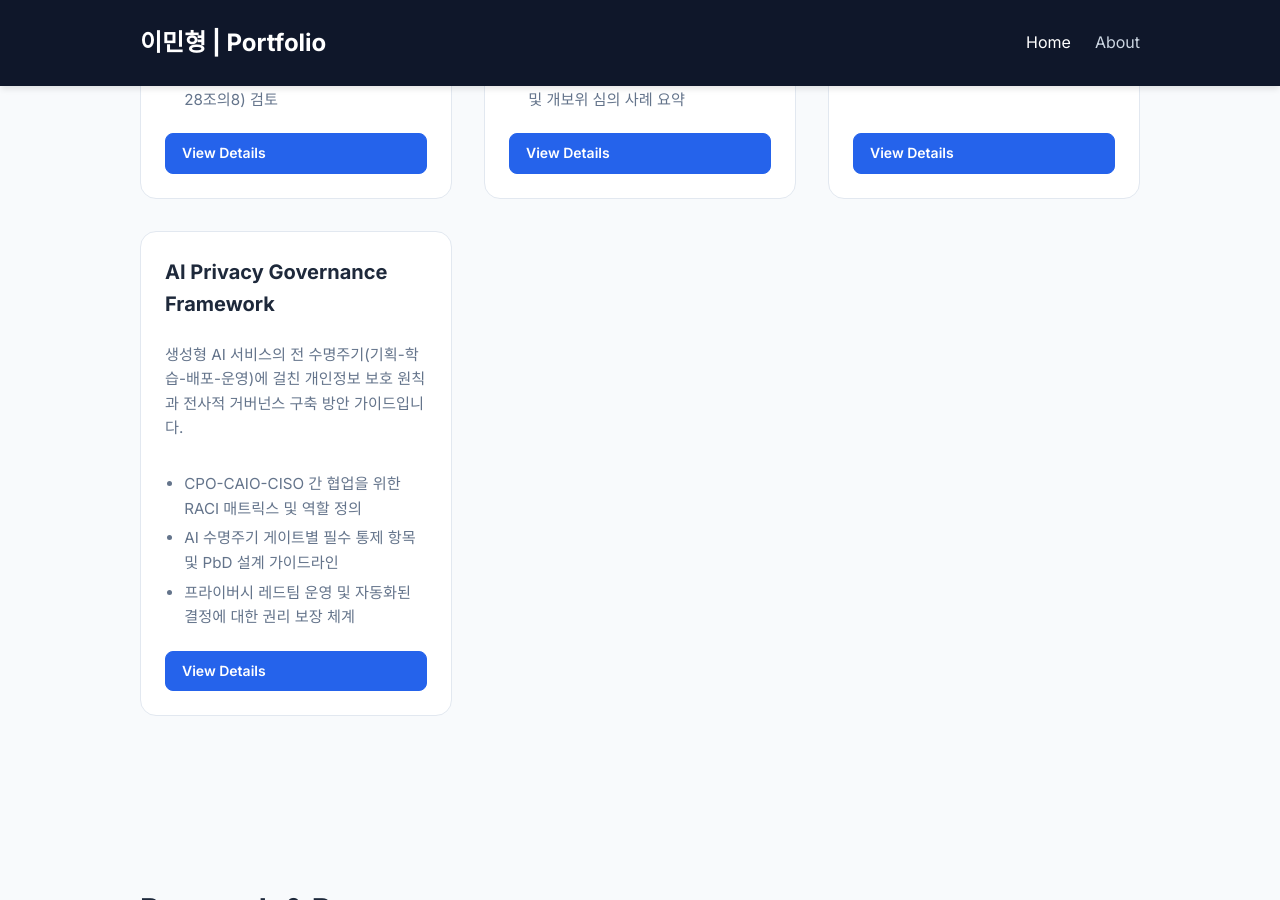
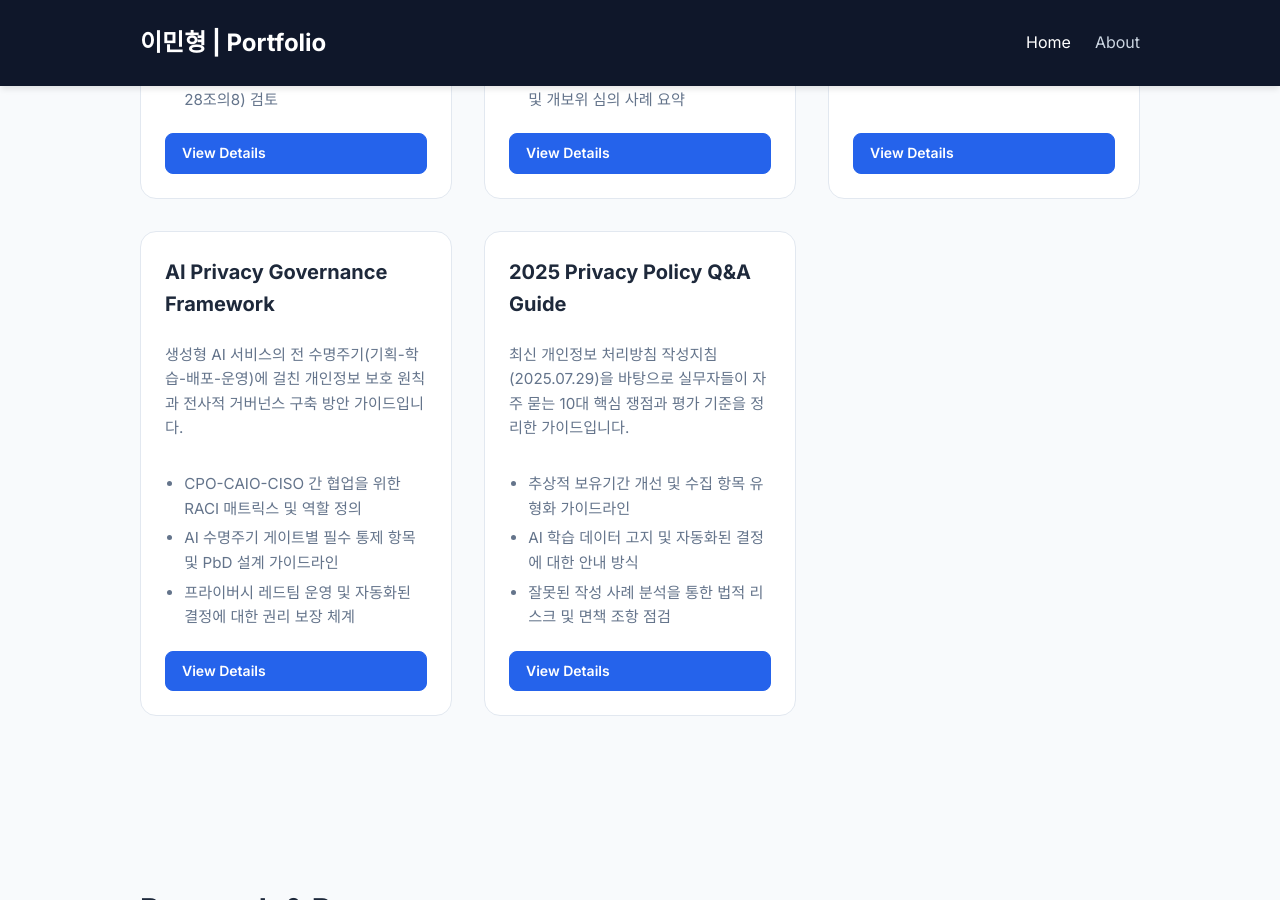
Before and after one commit to 971023als/971023als.github.io, a Jekyll site: the page built from index.md, in a window 1280 px wide and 900 px high, scrolled down 2785 px. Built offline with Jekyll 4.4.1, drawn with Linux system fonts in a browser that asks for light colours.

Commit message:
Add 2025 Privacy Policy Guidelines Q&A project page

```diff
--- a/index.md
+++ b/index.md
@@ -221,6 +221,20 @@ title: "Home"
                 <a href="/projects/ai-privacy-governance-guide/" class="btn btn-small">View Details</a>
             </div>
         </div>
+        <div class="project-card">
+            <div class="project-info">
+                <h3>2025 Privacy Policy Q&A Guide</h3>
+                <p>
+                    최신 개인정보 처리방침 작성지침(2025.07.29)을 바탕으로 실무자들이 자주 묻는 10대 핵심 쟁점과 평가 기준을 정리한 가이드입니다.
+                </p>
+                <ul class="project-points">
+                    <li>추상적 보유기간 개선 및 수집 항목 유형화 가이드라인</li>
+                    <li>AI 학습 데이터 고지 및 자동화된 결정에 대한 안내 방식</li>
+                    <li>잘못된 작성 사례 분석을 통한 법적 리스크 및 면책 조항 점검</li>
+                </ul>
+                <a href="/projects/privacy-policy-guidelines-2025/" class="btn btn-small">View Details</a>
+            </div>
+        </div>
     </div>
 </section>
 
```
Also changed, not shown: projects/privacy-policy-guidelines-2025.md (added, +64 -0 lines), 2 other files.
